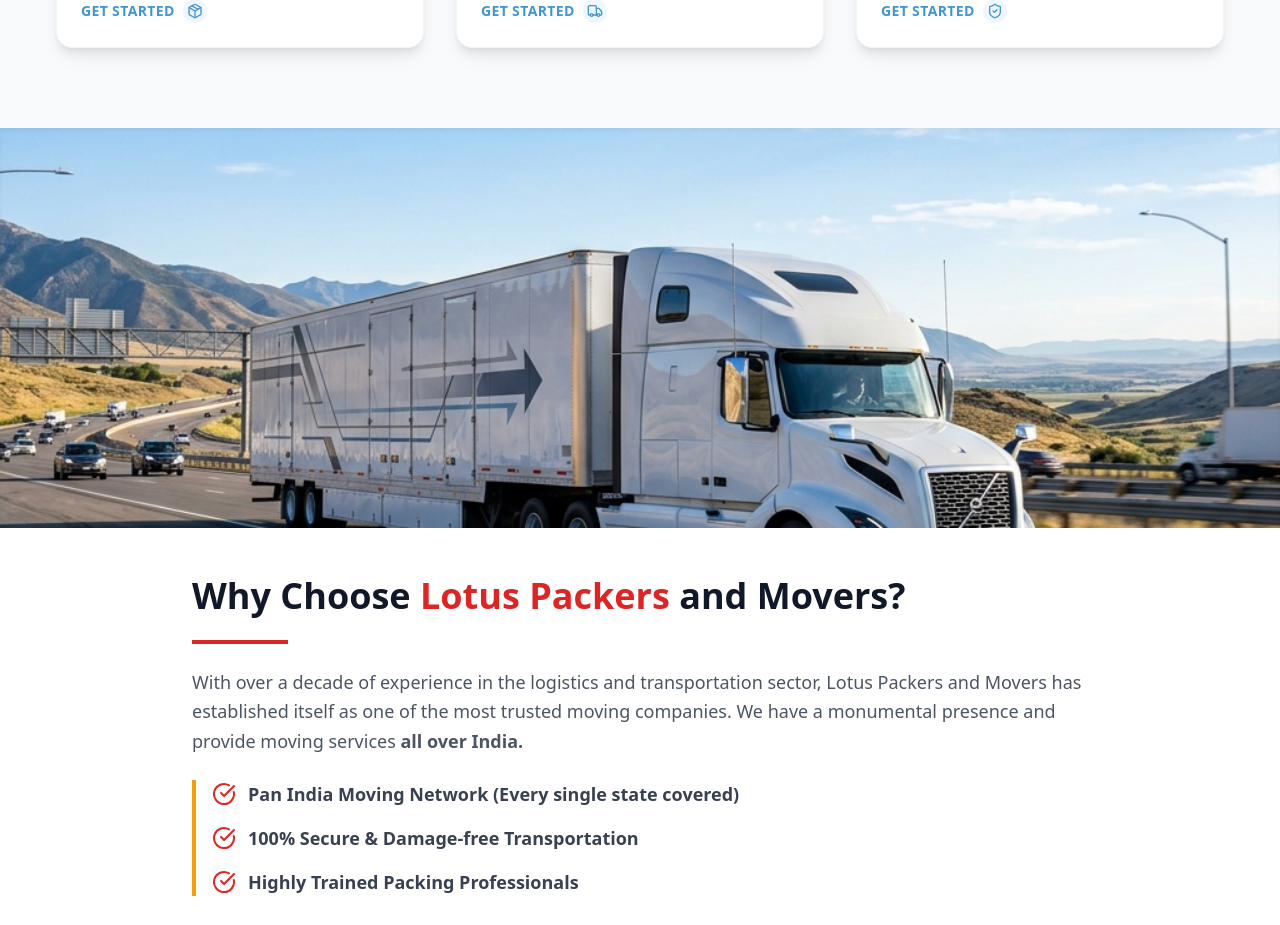
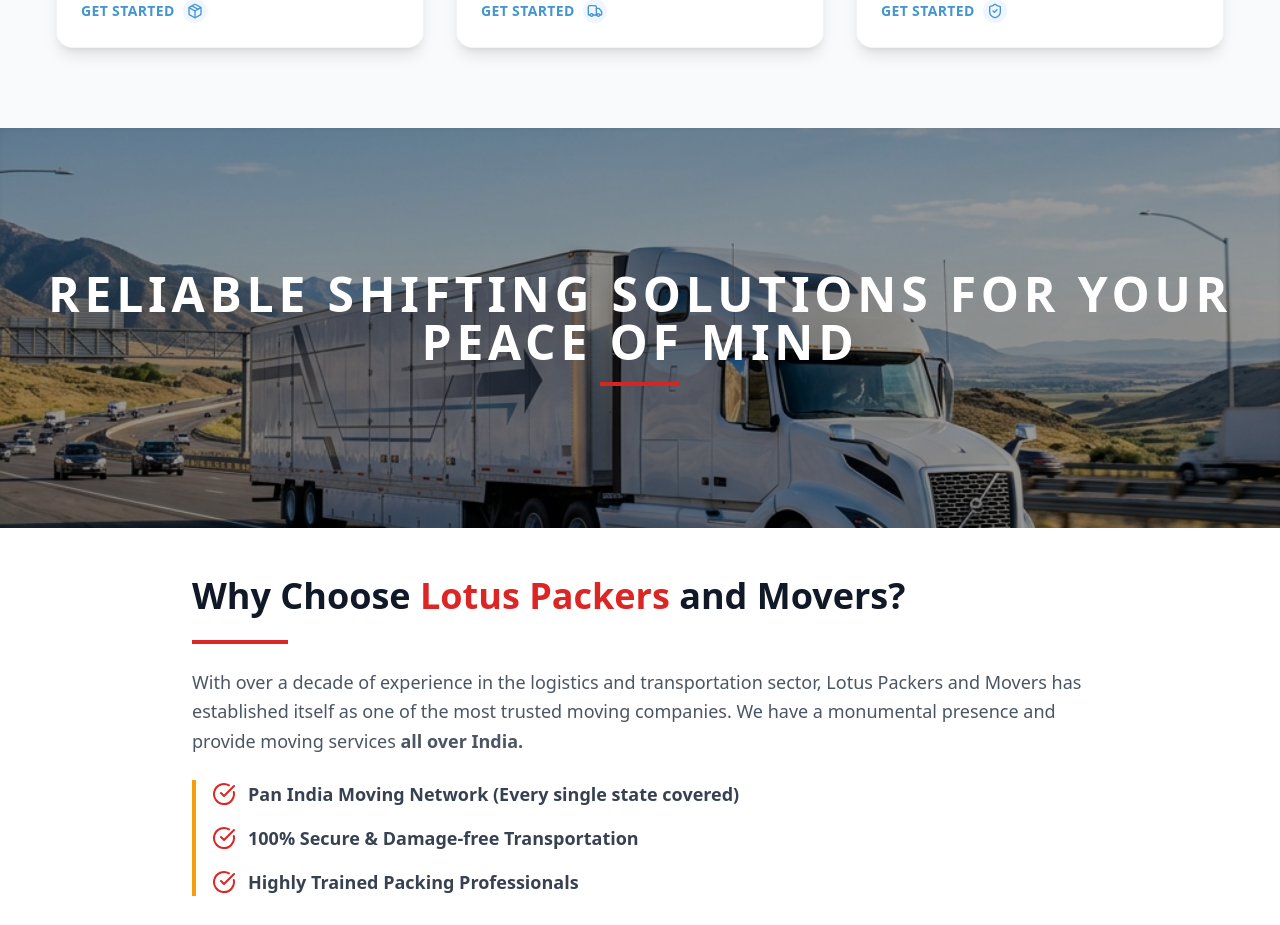
Before and after one commit to Himanshu10299/Lotus-Packer-and-mover, a React (Vite) app: page / in a window 1280 px wide. Shown: the part 2660-3585 px from the top of the page. Built offline with nearby package versions, Linux system fonts and the light colour scheme.

Commit message:
added title on image

```diff
--- a/src/pages/Home.jsx
+++ b/src/pages/Home.jsx
@@ -191,12 +191,19 @@
       {/* About Section - Updated to full width truck image */}
       <section id="about" className="bg-white pb-20">
         <div
-          className="w-full h-[300px] md:h-[400px] overflow-hidden bg-center bg-cover bg-no-repeat mb-12 shadow-inner"
+          className="w-full h-[300px] md:h-[400px] overflow-hidden bg-center bg-cover bg-no-repeat mb-12 shadow-inner relative flex items-center justify-center text-center"
           style={{
-            backgroundImage: `url(${transportTruckImage})`,
+            backgroundImage: `linear-gradient(rgba(0, 0, 0, 0.4), rgba(0, 0, 0, 0.4)), url(${transportTruckImage})`,
             backgroundAttachment: "fixed",
           }}
-        />
+        >
+          <div className="container mx-auto px-4 relative z-10">
+            <h2 className="text-white text-2xl md:text-5xl font-extrabold uppercase tracking-widest drop-shadow-2xl">
+              Reliable Shifting Solutions for Your Peace of Mind
+            </h2>
+            <div className="w-20 h-1 bg-primary mx-auto mt-4"></div>
+          </div>
+        </div>
 
         <div className="container mx-auto px-4">
           <div className="max-w-4xl mx-auto text-center md:text-left">
```
